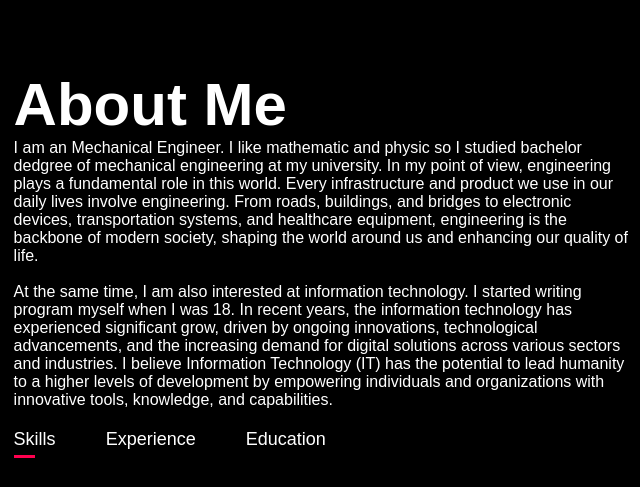
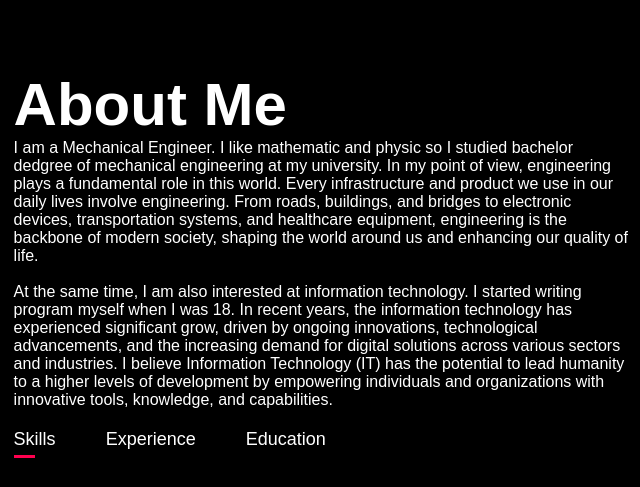
Before and after one commit to onglala/portfolio, a plain HTML site: page index.html in a window 1280 px wide. Shown: the part 820-1307 px from the top of the page, 524-1164 px from the left. Drawn offline with Linux system fonts and the light colour scheme.

Commit message:
index.html

```diff
--- a/index.html
+++ b/index.html
@@ -35,7 +35,7 @@
                 </div>
                 <div class="about-col-2">
                     <h1 class="sub-title">About Me</h1>
-                    <p>I am an Mechanical Engineer. I like mathematic and physic so I studied bachelor dedgree of mechanical engineering at my university. In my point of view, engineering plays a fundamental role in this world. Every infrastructure and product we use in our daily lives involve engineering. From roads, buildings, and bridges to electronic devices, transportation systems, and healthcare equipment, engineering is the backbone of modern society, shaping the world around us and enhancing our quality of life.
+                    <p>I am a Mechanical Engineer. I like mathematic and physic so I studied bachelor dedgree of mechanical engineering at my university. In my point of view, engineering plays a fundamental role in this world. Every infrastructure and product we use in our daily lives involve engineering. From roads, buildings, and bridges to electronic devices, transportation systems, and healthcare equipment, engineering is the backbone of modern society, shaping the world around us and enhancing our quality of life.
                         <br><br>
                         At the same time, I am also interested at information technology. I started writing program myself when I was 18. In recent years, the information technology has experienced significant grow, driven by ongoing innovations, technological advancements, and the increasing demand for digital solutions across various sectors and industries. I believe Information Technology (IT) has the potential to lead humanity to a higher levels of development by empowering individuals and organizations with innovative tools, knowledge, and capabilities.</p>
                     <div class="tab-titles">
```
